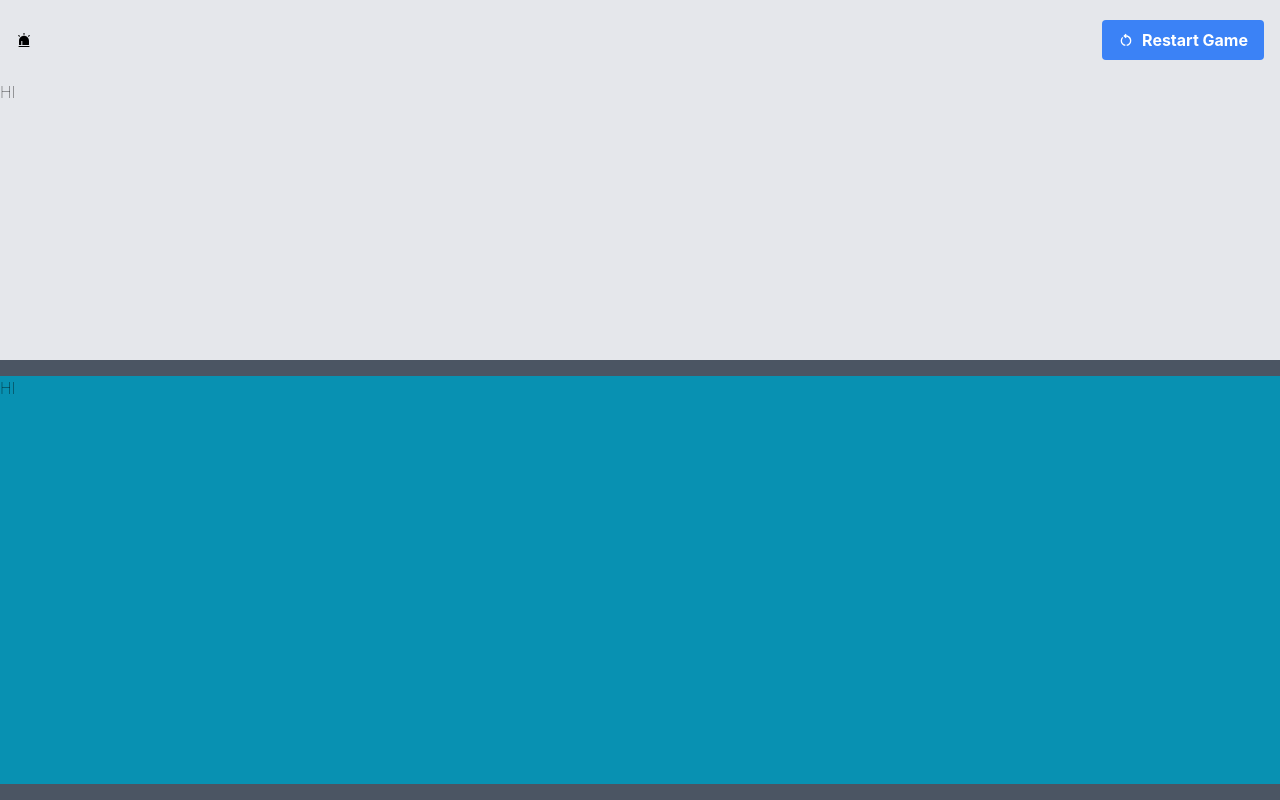
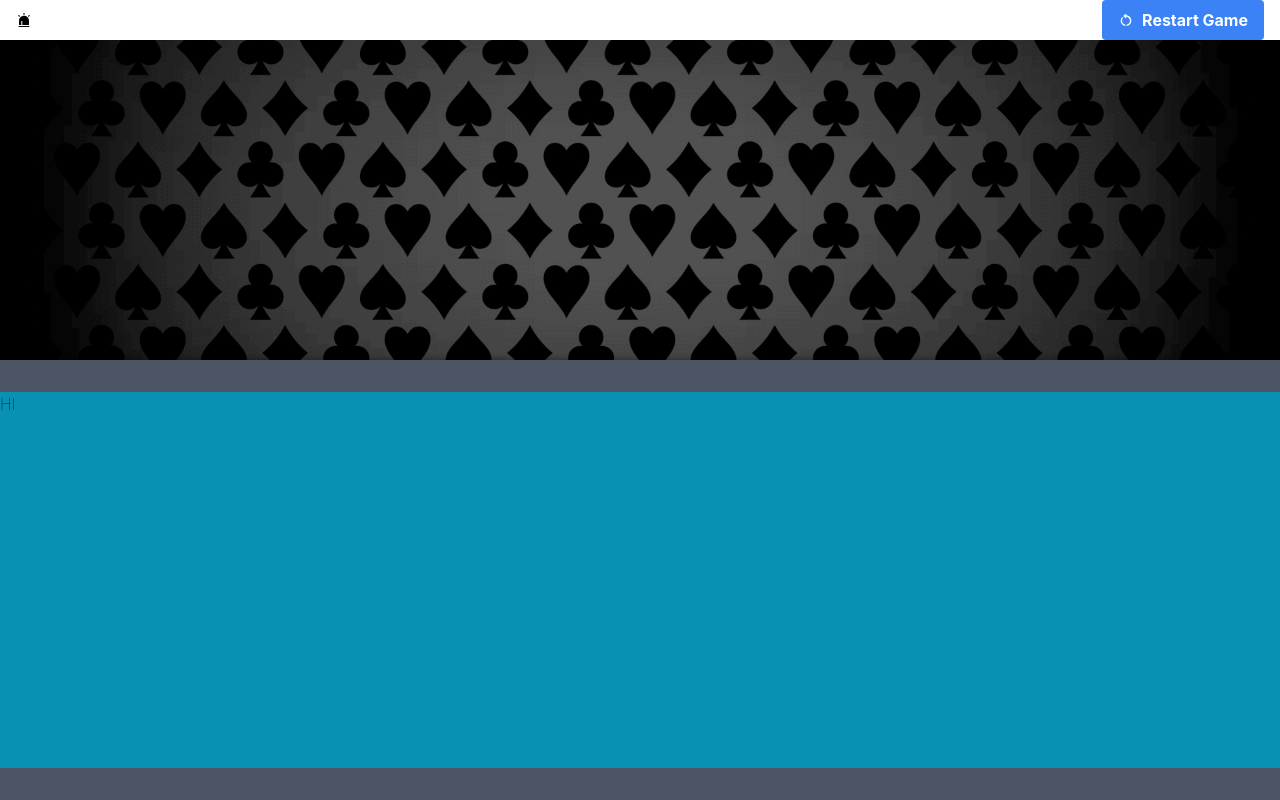
Before and after one commit to origin-42/conflictPoker, a React (Vite) app: page / in a window 1280 px wide. Built offline with nearby package versions, Linux system fonts and the light colour scheme.

Commit message:
updating css

```diff
--- a/src/components/jimsSection/jimsSection.tsx
+++ b/src/components/jimsSection/jimsSection.tsx
@@ -4,7 +4,7 @@ export const JimsSection: FC = () => {
 
 
     return (
-        <section className='bg-gray-200 h-3/10'>
+        <section id='jimsSection' className='bg-gray-200 h-3/10'>
             <h1>HI</h1>
         </section>
     );
--- a/src/components/navbar/navbar.tsx
+++ b/src/components/navbar/navbar.tsx
@@ -6,7 +6,7 @@ export const Navbar: React.FC = () => {
 
 
   return (
-    <nav className="flex items-center justify-between bg-gray-200 p-4">
+    <nav className="flex items-center justify-between p-4 bg-transparent">
       <div className="flex items-center">
         <AiFillAlert />
       </div>
--- a/src/components/tableSection/tableSection.tsx
+++ b/src/components/tableSection/tableSection.tsx
@@ -3,7 +3,7 @@ import { FC, useContext } from 'react';
 export const TableSection: FC = () => {
 
     return (
-        <section id='tableSection' className='bg-cyan-600 h-6/10 border-y-16 border-gray-600'>
+        <section id='tableSection' className='bg-cyan-600 h-6/10 border-y-32 border-gray-600 shadow-upper'>
             <h1>HI</h1>
         </section>
     );
--- a/src/index.css
+++ b/src/index.css
@@ -13,3 +13,10 @@
   padding: 0;
   box-sizing: border-box;
 }
+
+#jimsSection {
+  height: auto;
+  background-image: url("./assets/pokerbg_generated.png");
+  background-size: cover;
+  background-position: center;
+}
--- a/src/pages/home.tsx
+++ b/src/pages/home.tsx
@@ -14,12 +14,12 @@ export const Home: FC = () => {
     const { dealerInfo, setDealerInfo, dealACard, shuffleTheDeck, restartGame, startGame } = useDealerContext();
 
     return (
-        <section className="grid grid-rows-[10%,35%,55%] h-screen">
+        <section className="grid grid-rows-[5%,40%,55%] h-screen">
 
             <Navbar />
             <JimsSection />
             <TableSection />
 
         </section>
-    )
-}
+    );
+};
--- a/tailwind.config.cjs
+++ b/tailwind.config.cjs
@@ -7,9 +7,13 @@ module.exports = {
   darkMode: false, // or 'media' or 'class'
   theme: {
     borderWidth: {
-      '16': '16px'
+      '32': '32px'
     },
-    extend: {},
+    extend: {
+      boxShadow: {
+        'upper': '0 -8px 6px -6px rgba(0, 0, 0, 0.3)',
+      }
+    },
   },
   variants: {
     extend: {},
```
Also changed, not shown: src/assets/pokerbg_generated.png (added).
